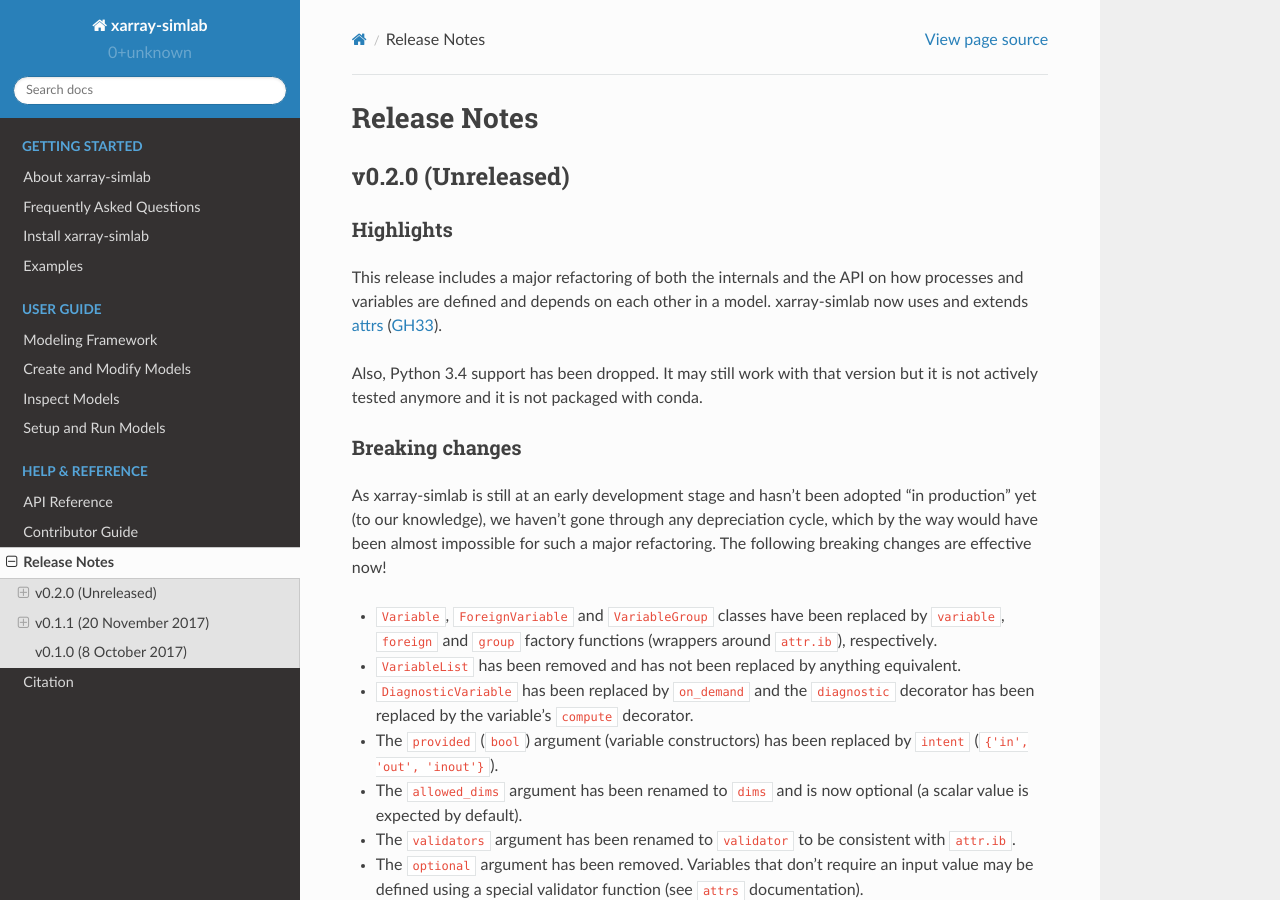
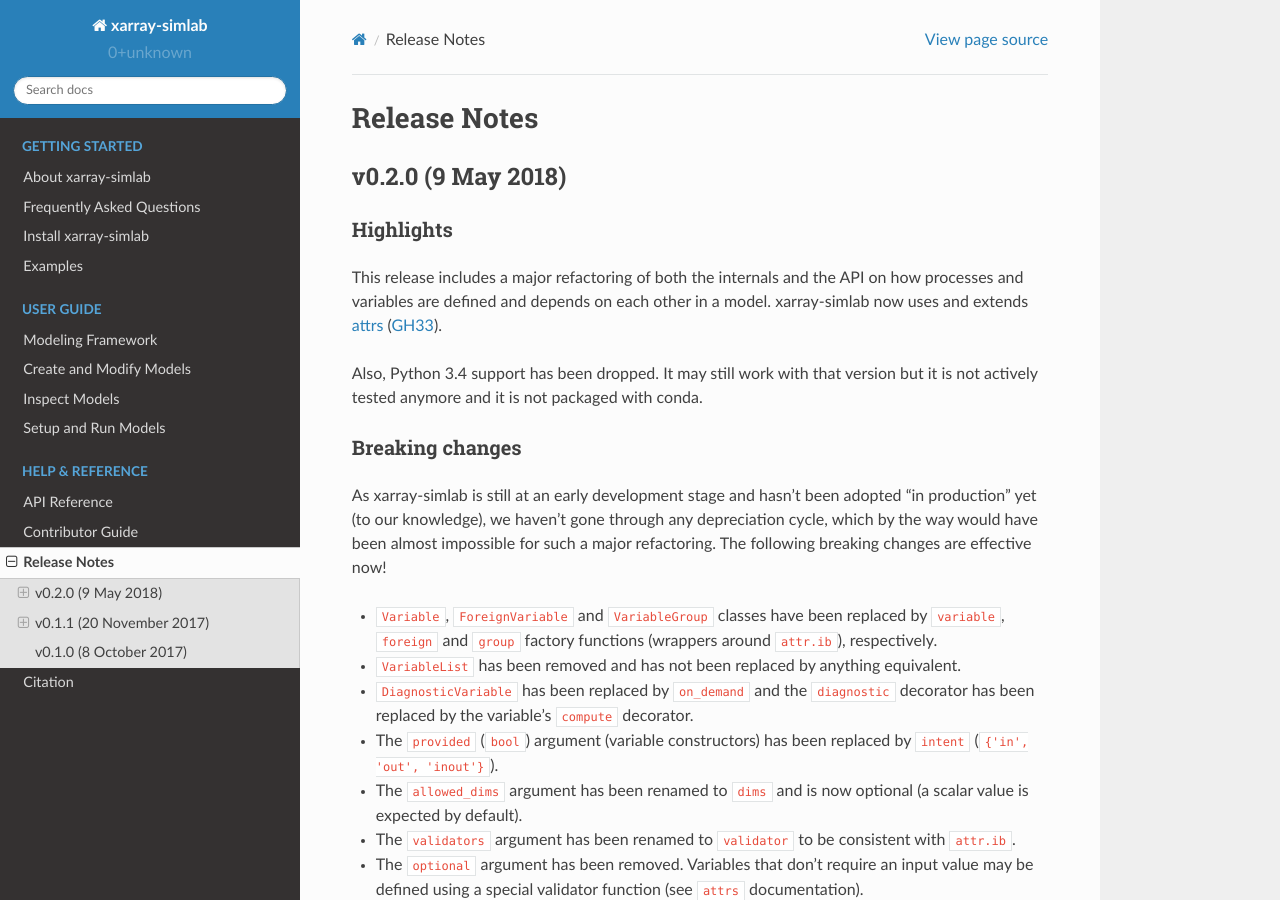
Before and after one commit to xarray-contrib/xarray-simlab, a Sphinx documentation site: the page built from doc/whats_new.rst, in a window 1280 px wide and 900 px high. Built offline with Sphinx 7.4.7 and the Read the Docs theme 2.0.0, drawn with Linux system fonts in a browser that asks for light colours; pages that are not in the unit, such as notebooks, are missing from menus; the version number could not be read and is left out.

Commit message:
release v0.2.0

```diff
--- a/doc/whats_new.rst
+++ b/doc/whats_new.rst
@@ -3,7 +3,7 @@
 Release Notes
 =============
 
-v0.2.0 (Unreleased)
+v0.2.0 (9 May 2018)
 -------------------
 
 Highlights
```
